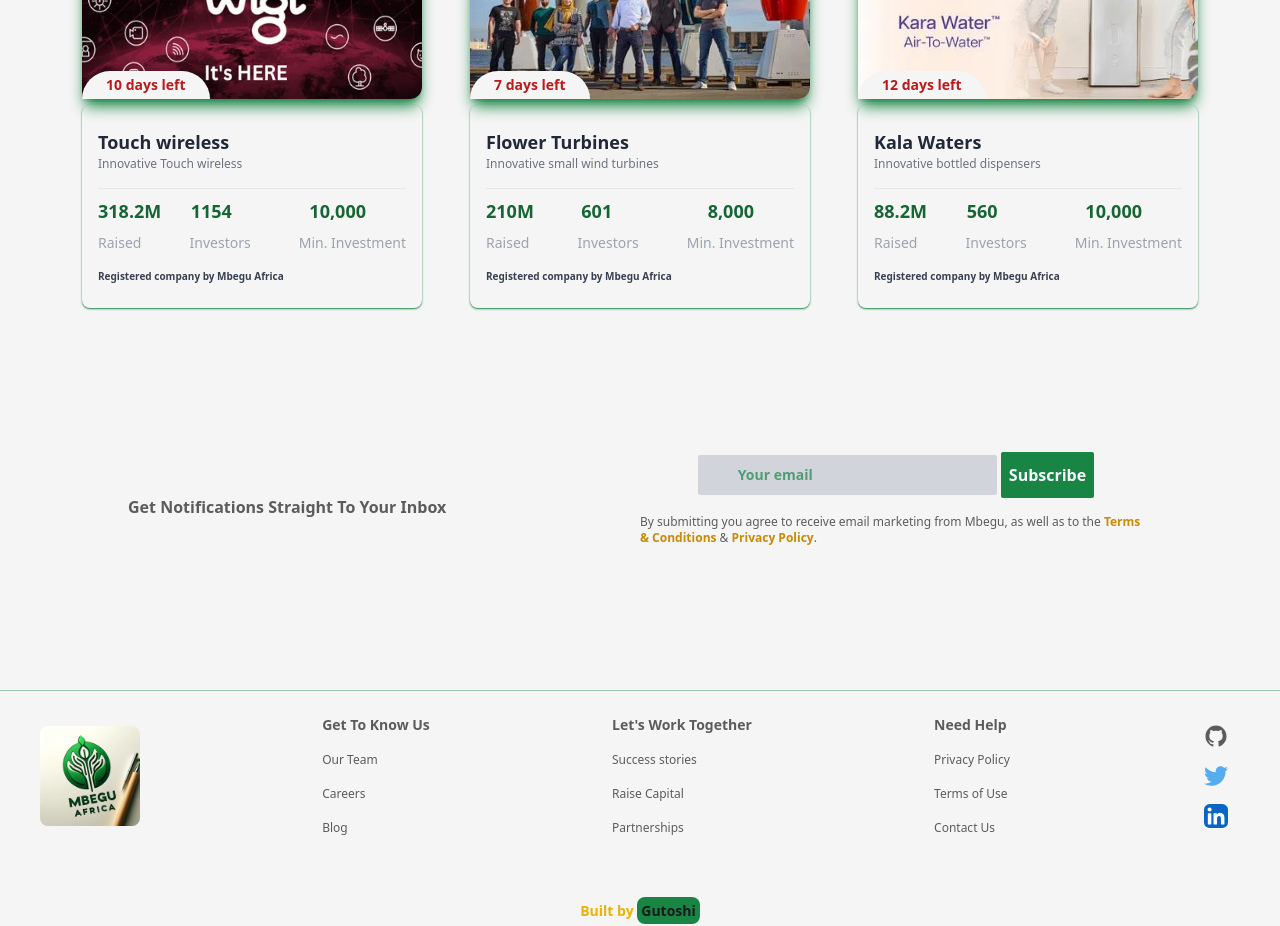
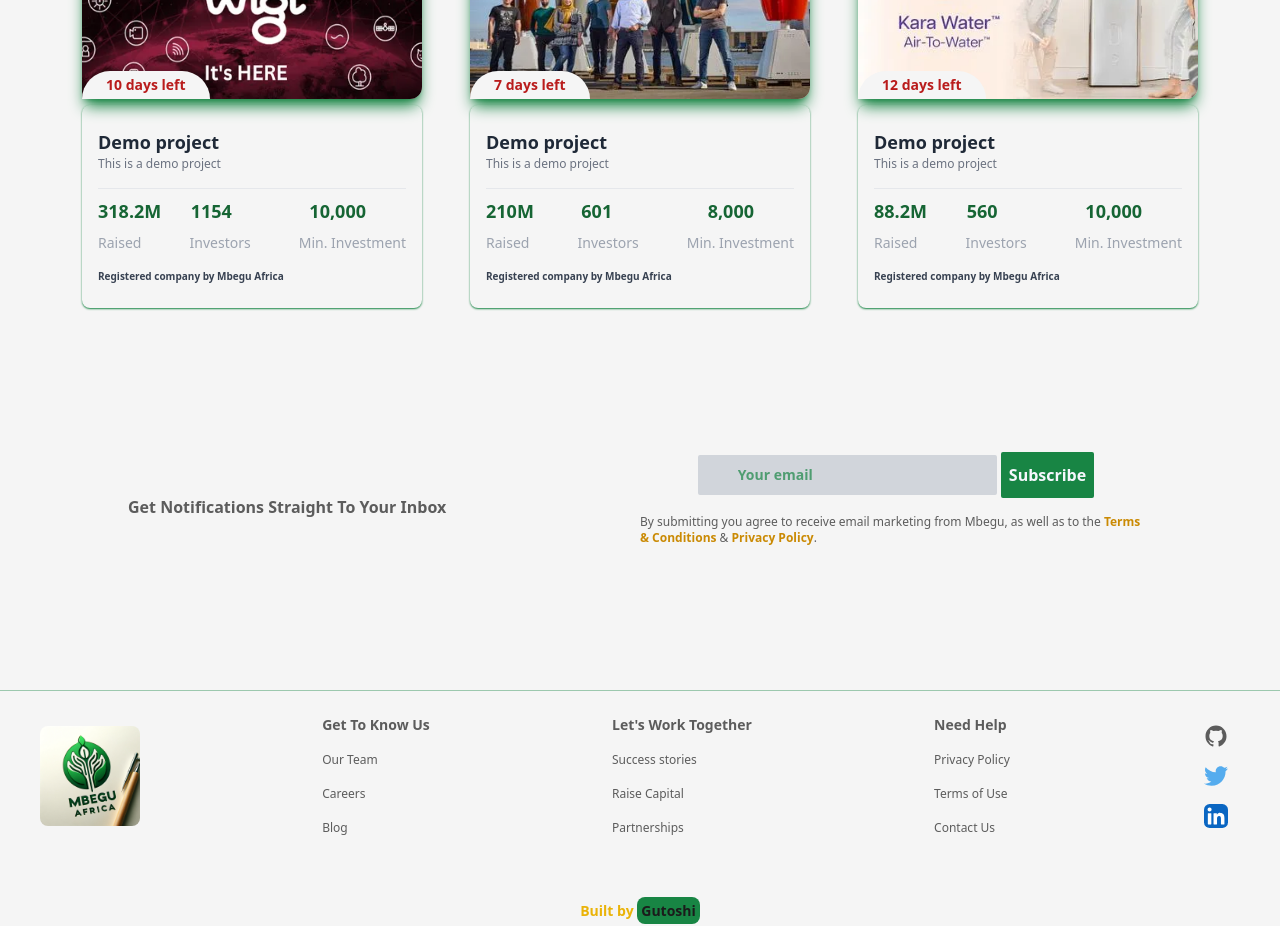
Before and after one commit to Michaeltarimo/Core, a Next.js app: page / in a window 1280 px wide. Shown: the part 3940-4866 px from the top of the page. Built offline with nearby package versions, Linux system fonts and the light colour scheme; what next would draw is missing.

Commit message:
Update ClosingProjects.js

```diff
--- a/src/components/UI/ClosingProjects.js
+++ b/src/components/UI/ClosingProjects.js
@@ -21,8 +21,8 @@
                             <button className="bg-light font-bold text-sm text-red-700 p-1 px-6 rounded-t-full absolute bottom-0 left-0 transform translate-X-[10%]">10 days left</button>
                         </div>
                         <div className="rounded-lg shadow-theme shadow-sm px-4 p-6 z-10">
-                            <h1 className="font-bold text-[18px] text-gray-800">Touch wireless</h1>
-                            <p className="text-xs font-medium text-gray-500 pb-4">Innovative Touch wireless</p>
+                            <h1 className="font-bold text-[18px] text-gray-800">Demo project</h1>
+                            <p className="text-xs font-medium text-gray-500 pb-4">This is a demo project</p>
                             <hr />
 
                             <div className="pt-2 text-lg text-green-800 flex justify-between items-center">
@@ -49,8 +49,8 @@
                             <button className="bg-light font-bold text-sm text-red-700 p-1 px-6 rounded-t-full absolute bottom-0 left-0 transform translate-X-[10%]">7 days left</button>
                         </div>
                         <div className="rounded-lg shadow-theme shadow-sm px-4 p-6 z-10">
-                            <h1 className="font-bold text-[18px] text-gray-800">Flower Turbines</h1>
-                            <p className="text-xs font-medium text-gray-500 pb-4">Innovative small wind turbines</p>
+                            <h1 className="font-bold text-[18px] text-gray-800">Demo project</h1>
+                            <p className="text-xs font-medium text-gray-500 pb-4">This is a demo project</p>
                             <hr />
 
                             <div className="pt-2 text-lg text-green-800 flex justify-between items-center">
@@ -77,8 +77,8 @@
                             <button className="bg-light font-bold text-sm text-red-700 p-1 px-6 rounded-t-full absolute bottom-0 left-0 transform translate-X-[10%]">12 days left</button>
                         </div>
                         <div className="rounded-lg shadow-theme shadow-sm px-4 p-6 z-10">
-                            <h1 className="font-bold text-[18px] text-gray-800">Kala Waters</h1>
-                            <p className="text-xs font-medium text-gray-500 pb-4">Innovative bottled dispensers</p>
+                            <h1 className="font-bold text-[18px] text-gray-800">Demo project</h1>
+                            <p className="text-xs font-medium text-gray-500 pb-4">This is a demo project</p>
                             <hr />
 
                             <div className="pt-2 text-lg text-green-800 flex justify-between items-center">
```
